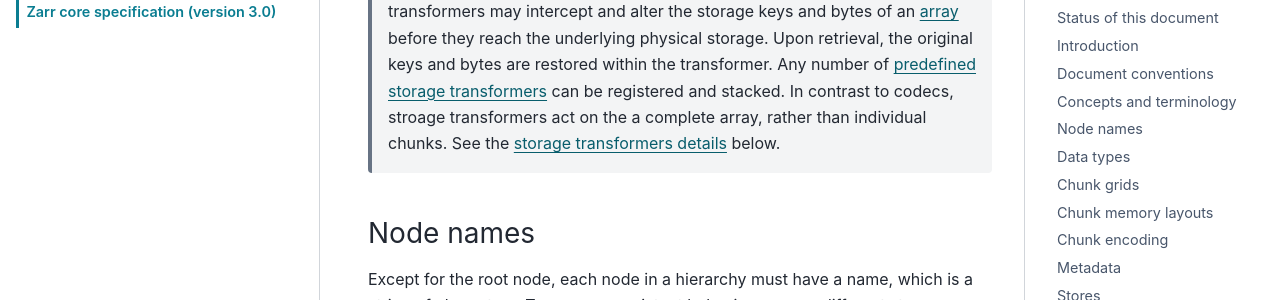
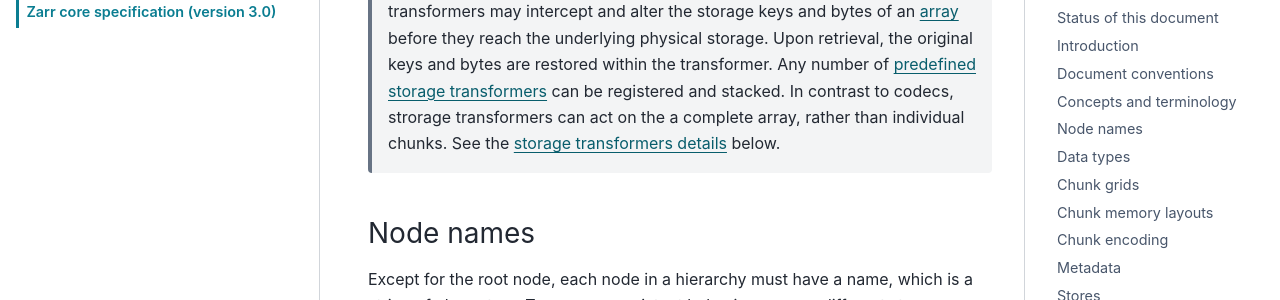
Before and after one commit to zarr-developers/zarr-specs, a Sphinx documentation site: the page built from docs/core/v3.0.rst, in a window 1280 px wide and 900 px high, scrolled down 9589 px. Shown: the part 179-479 px from the top of the window. Built offline with Sphinx 7.4.7 and the PyData theme 0.15.4, drawn with Linux system fonts in a browser that asks for light colours.

Commit message:
minor update

```diff
--- a/docs/core/v3.0.rst
+++ b/docs/core/v3.0.rst
@@ -439,8 +439,8 @@ terminology for a use case of reading from an array:
     of an array_ before they reach the underlying physical storage.
     Upon retrieval, the original keys and bytes are restored within the
     transformer. Any number of `predefined storage transformers`_ can be
-    registered and stacked. In contrast to codecs, stroage transformers act on
-    the a complete array, rather than individual chunks. See the
+    registered and stacked. In contrast to codecs, strorage transformers can
+    act on the a complete array, rather than individual chunks. See the
     `storage transformers details`_ below.
 
 .. _`storage transformers details`: #storage-transformers-1
```
